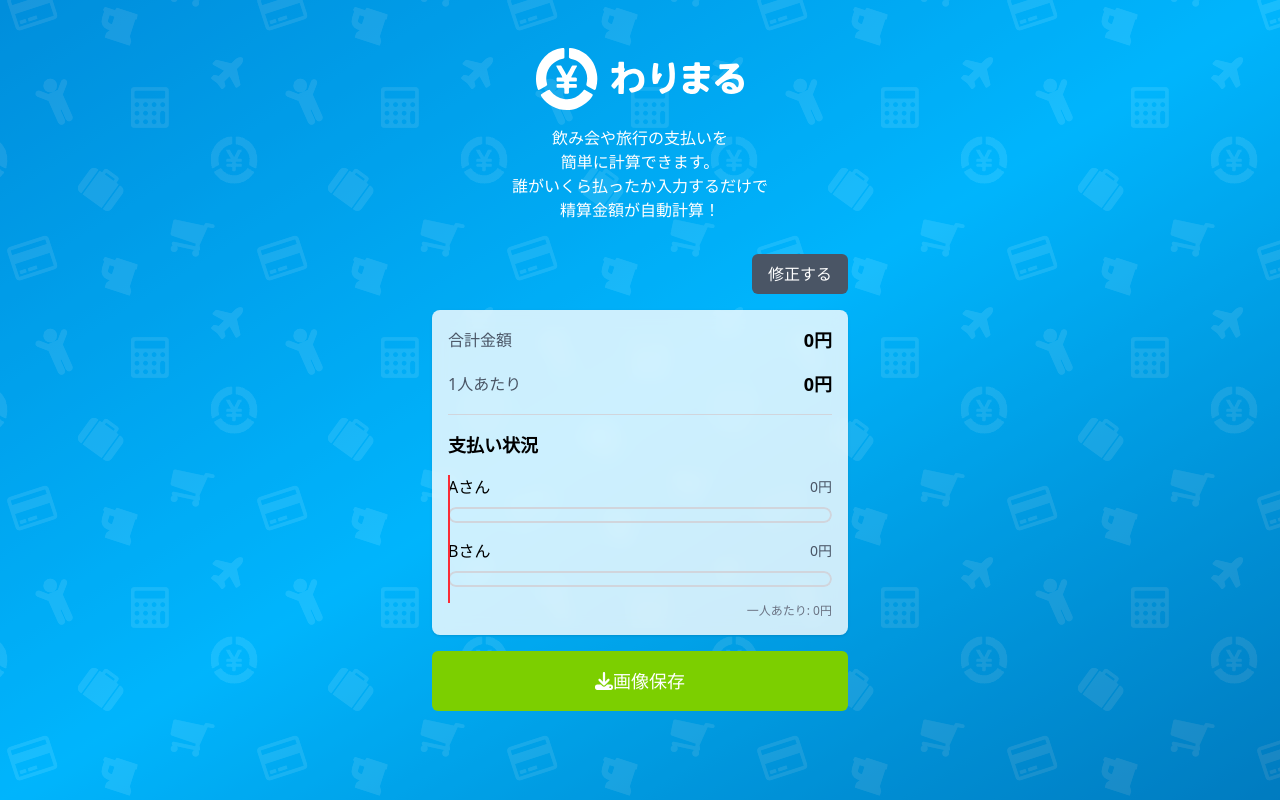
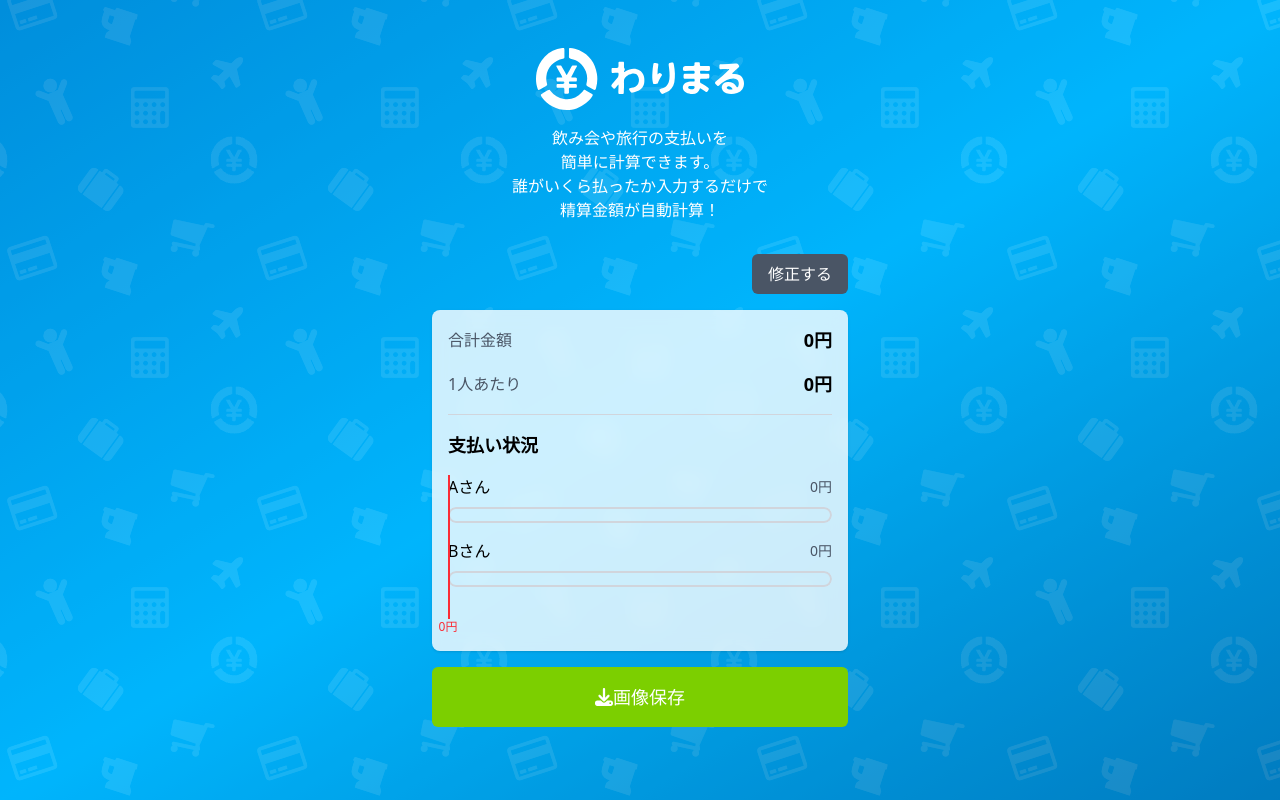
Before and after one commit to gumigumih/warimaru, a React (Vite) app: page / in a window 1280 px wide. Both pictures are taken after a click on the button "計算結果を見る". Built offline with nearby package versions, Linux system fonts and the light colour scheme.

Commit message:
ResultScreenコンポーネントの支払い状況表示を改善。支払い金額の表示を強調し、デザインを調整。差額の表示を追加し、視覚的な明確さを向上。

```diff
--- a/src/components/ResultScreen.tsx
+++ b/src/components/ResultScreen.tsx
@@ -160,7 +160,8 @@ export const ResultScreen = ({ onBack }: ResultScreenProps) => {
         </div>
 
         <h3 className="text-lg font-bold mb-4">支払い状況</h3>
-        <div className="space-y-4 relative">
+        <div className="space-y-4">
+          <div className="space-y-4 relative pb-8">
             {paymentStatus.map(({ person, paidAmount, color }) => {
               const percentage = (paidAmount / maxPayment) * 100;
               const perPersonPercentage = (perPersonAmount / maxPayment) * 100;
@@ -168,7 +169,7 @@ export const ResultScreen = ({ onBack }: ResultScreenProps) => {
                 <div key={person.id} className="space-y-2">
                   <div className="flex justify-between items-center">
                     <span className="font-medium">{person.name}</span>
-                  <span className="text-gray-600 text-sm font-medium">
+                    <span className="text-gray-600 text-sm font-medium relative z-10">
                       {paidAmount.toLocaleString()}円
                     </span>
                   </div>
@@ -194,8 +195,19 @@ export const ResultScreen = ({ onBack }: ResultScreenProps) => {
               className="absolute top-0 bottom-0 w-0.5 bg-red-500"
               style={{ left: `${(perPersonAmount / maxPayment) * 100}%` }}
             />
-          <div className="text-xs text-gray-500 text-right mt-2">
-            一人あたり: {perPersonAmount.toLocaleString()}円
+            <div
+              className="absolute text-xs text-red-500 font-medium"
+              style={{
+                left: `${(perPersonAmount / maxPayment) * 100}%`,
+                bottom: '0%',
+                width: '5rem',
+                textAlign: 'center',
+                transform: 'translateX(-50%)',
+                marginTop: '0.5rem'
+              }}
+            >
+              {perPersonAmount.toLocaleString()}円
+            </div>
           </div>
         </div>
 
```
Lines whose indentation alone changed are shown as unchanged.
